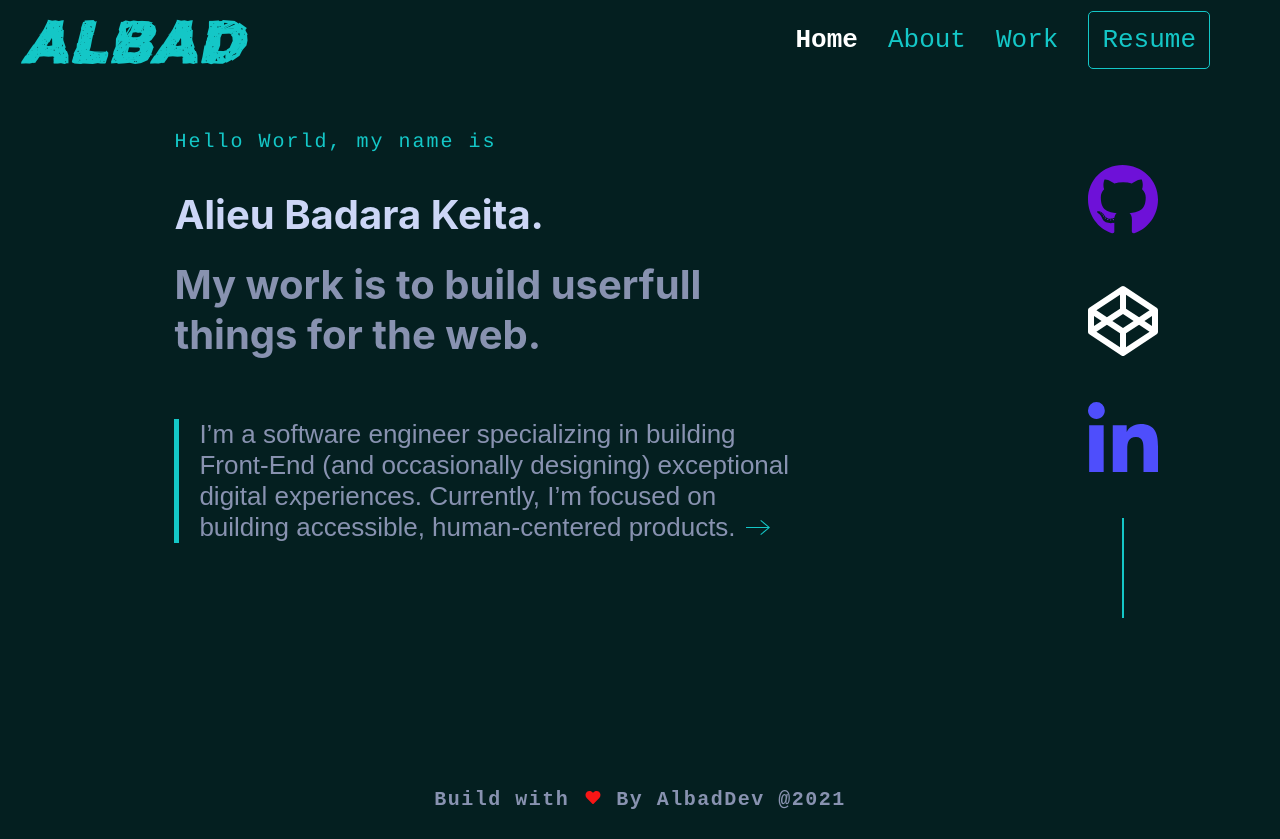
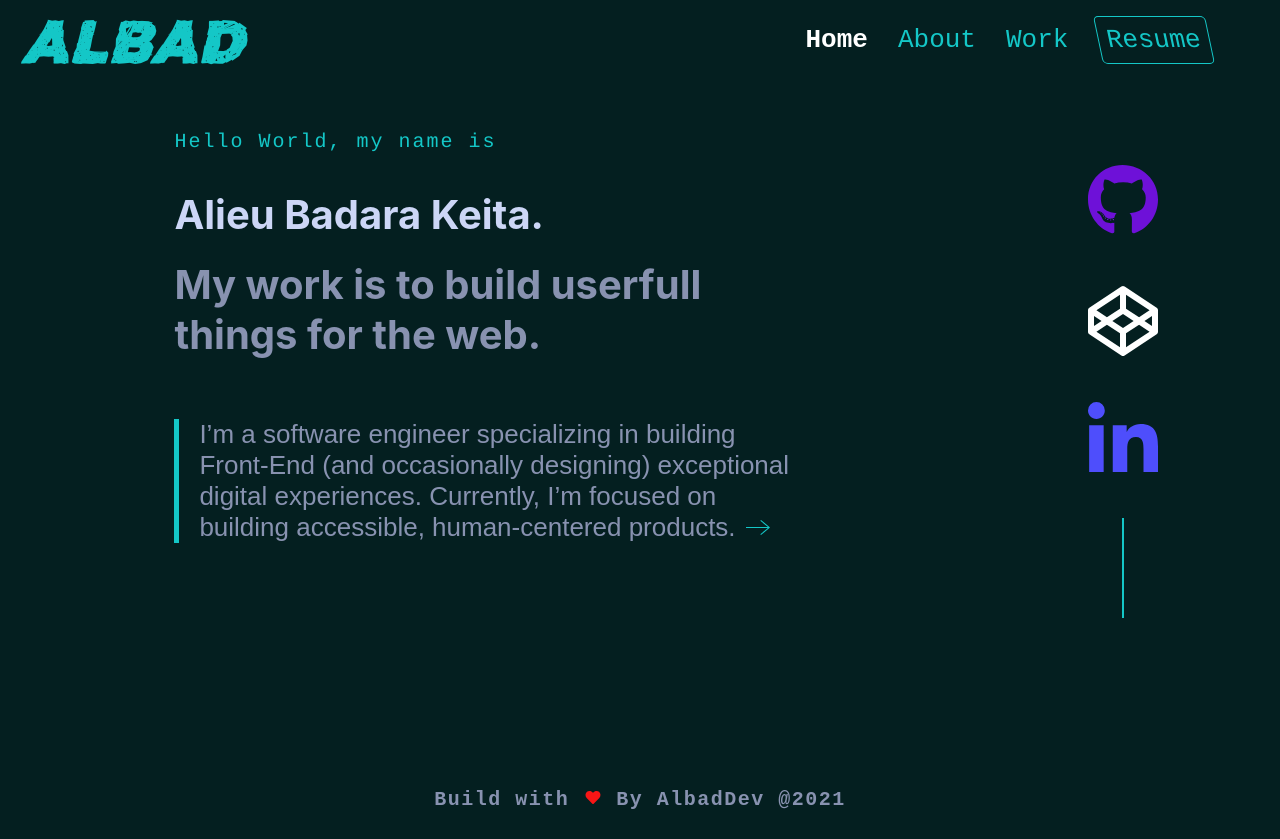
Before and after one commit to AlbadDev/portfolio_v1, a Next.js app: page / in a window 1280 px wide. Built offline with nearby package versions, Linux system fonts and the light colour scheme.

Commit message:
Update: add trasform skew to resume button in navbar

```diff
--- a/styles/Navbar.module.scss
+++ b/styles/Navbar.module.scss
@@ -36,7 +36,6 @@
                 font-size: 26px;
                 font-family: 'SF Mono','Fira Code','Fira Mono','Roboto Mono',monospace;
                 text-decoration-color: #14c7c7;
-
                 a:active{
                     color: aliceblue;
                 }
@@ -61,8 +60,8 @@
     color: #14c7c7;
     border: 1px solid #14c7c7;
     border-radius: 5px;
-    padding: 13px;
-
+    padding: 8px;
+    transform: skew(12deg)
 }
 
 .resume:hover {
```
